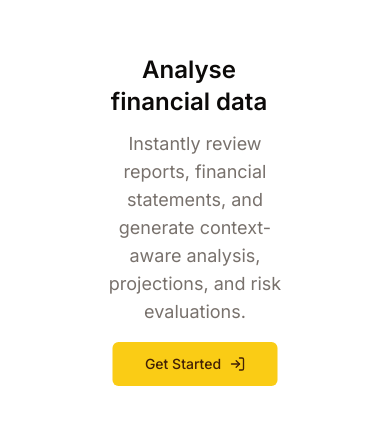
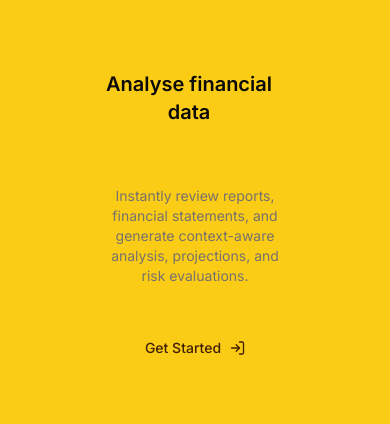
Before and after one commit to tshimega-molefe/elysiumdata, a Next.js app in the folder client/: page / in a window 390 px wide. Shown: the part 202-626 px from the top of the page. Built offline with nearby package versions, Linux system fonts and the light colour scheme; no server answers.

Commit message:
Feat: Uploading PDF using React-Dropzone

```diff
--- a/client/package.json
+++ b/client/package.json
@@ -29,6 +29,7 @@
     "postcss": "8.4.30",
     "react": "18.2.0",
     "react-dom": "18.2.0",
+    "react-dropzone": "^14.2.3",
     "tailwind-merge": "^1.14.0",
     "tailwindcss": "3.3.3",
     "tailwindcss-animate": "^1.0.7",
--- a/client/src/app/(root)/(routes)/page.tsx
+++ b/client/src/app/(root)/(routes)/page.tsx
@@ -1,3 +1,4 @@
+import FileUpload from "@/components/FileUpload";
 import { Button } from "@/components/ui/button";
 import { UserButton, auth } from "@clerk/nextjs";
 import { LogIn } from "lucide-react";
@@ -7,11 +8,11 @@ export default async function Home() {
   const { userId } = await auth();
   const isAuthenticated = !!userId;
   return (
-    <div className="w-screen min-h-screen">
+    <div className="w-screen min-h-screen bg-primary">
       <div className="absolute top-1/2 left-1/2 -translate-x-1/2 -translate-y-1/2">
-        <div className="flex flex-col items-center text-center">
+        <div className="flex flex-col items-center text-center max-sm:gap-6 sm:gap-10">
           <div className="flex items-center">
-            <h1 className="mr-3 md:text-5xl text-2xl font-semibold">
+            <h1 className="mr-3 md:text-5xl text-xl font-semibold">
               Analyse financial data
             </h1>
             <UserButton afterSignOutUrl="/" />
@@ -19,20 +20,20 @@ export default async function Home() {
 
           <div className="flex mt-2">
             {isAuthenticated && (
-              <Button variant="default" size="lg">
-                View Reports
+              <Button variant="secondary" size="lg">
+                Go to your reports
               </Button>
             )}
           </div>
 
-          <p className="max-w-xl mt-1 text-lg text-muted-foreground">
+          <p className="max-w-xl mt-1 md:text-lg text-sm text-muted-foreground">
             Instantly review reports, financial statements, and generate
             context-aware analysis, projections, and risk evaluations.
           </p>
 
           <div className="w-full mt-4">
             {isAuthenticated ? (
-              <Button>File Upload Component</Button>
+              <FileUpload />
             ) : (
               <Link href="/sign-in">
                 <Button variant="default" size="lg">
--- /dev/null
+++ b/client/src/components/FileUpload.tsx
@@ -0,0 +1,32 @@
+"use client";
+import { Inbox } from "lucide-react";
+import React from "react";
+import { useDropzone } from "react-dropzone";
+
+const FileUpload = () => {
+  const { getRootProps, getInputProps } = useDropzone({
+    accept: { "application/pdf": [".pdf"] },
+    maxFiles: 1,
+    onDrop: (acceptedFiles) => {
+      console.log(acceptedFiles);
+    },
+  });
+  return (
+    <div className="p-2 bg-muted rounded-xl">
+      <div
+        {...getRootProps({
+          className:
+            "border-dashed border-2 rounded-xl cursor-pointer bg-muted py-8 flex justify-center items-center flex-col",
+        })}
+      >
+        <input {...getInputProps()} />
+        <>
+          <Inbox className="w-10 h-10 text-primary-foreground" />
+          <p className="mt-2 text-sm text-muted-foreground">Drop DPF Here</p>
+        </>
+      </div>
+    </div>
+  );
+};
+
+export default FileUpload;
```
Also changed, not shown: 1 other file (tests, documents, lock files or other folders).
